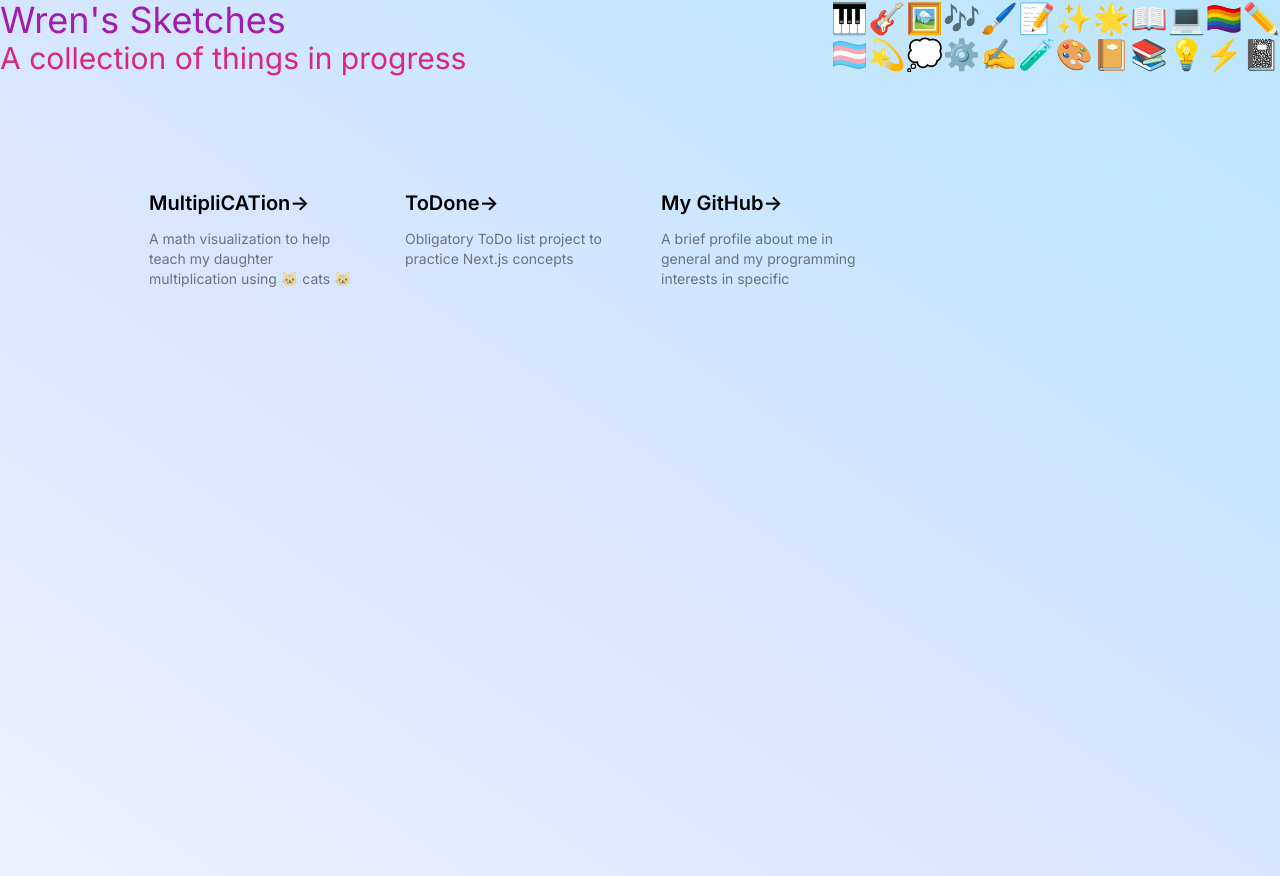
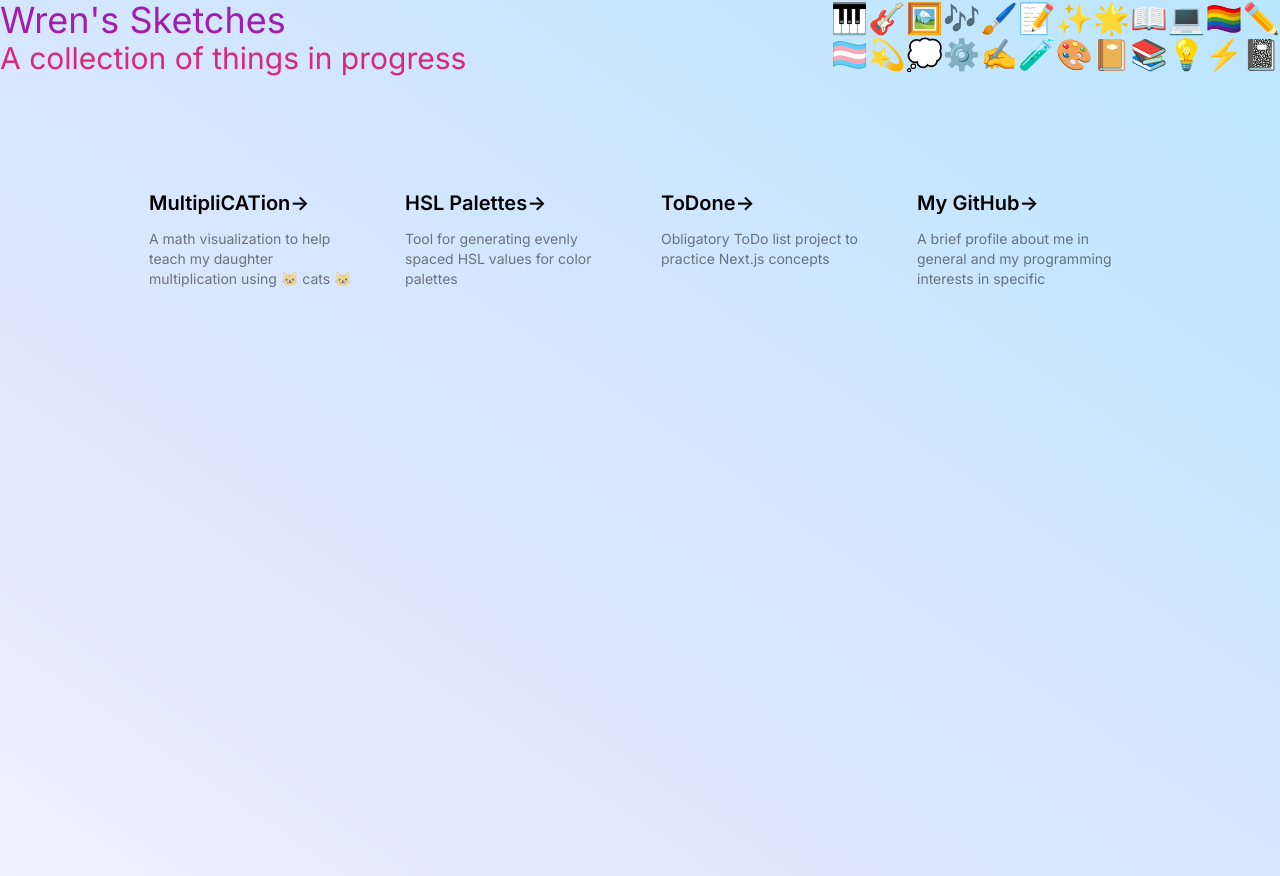
Before and after one commit to wrenhawth/react_sketches, a Next.js app: page / in a window 1280 px wide. Built offline with nearby package versions, Linux system fonts and the light colour scheme.

Commit message:
Added palette tool to home page

```diff
--- a/app/page.tsx
+++ b/app/page.tsx
@@ -29,6 +29,11 @@ const HOME_LINKS: NavTileProps[] = [
     title: 'MultipliCATion',
     path: 'math-vis/multiplication',
     description: 'A math visualization to help teach my daughter multiplication using 🐱 cats 🐱'
+  },
+  {
+    title: 'HSL Palettes',
+    path: 'hsl-palettes',
+    description: 'Tool for generating evenly spaced HSL values for color palettes'
   },
   {
     title: 'ToDone',
```
